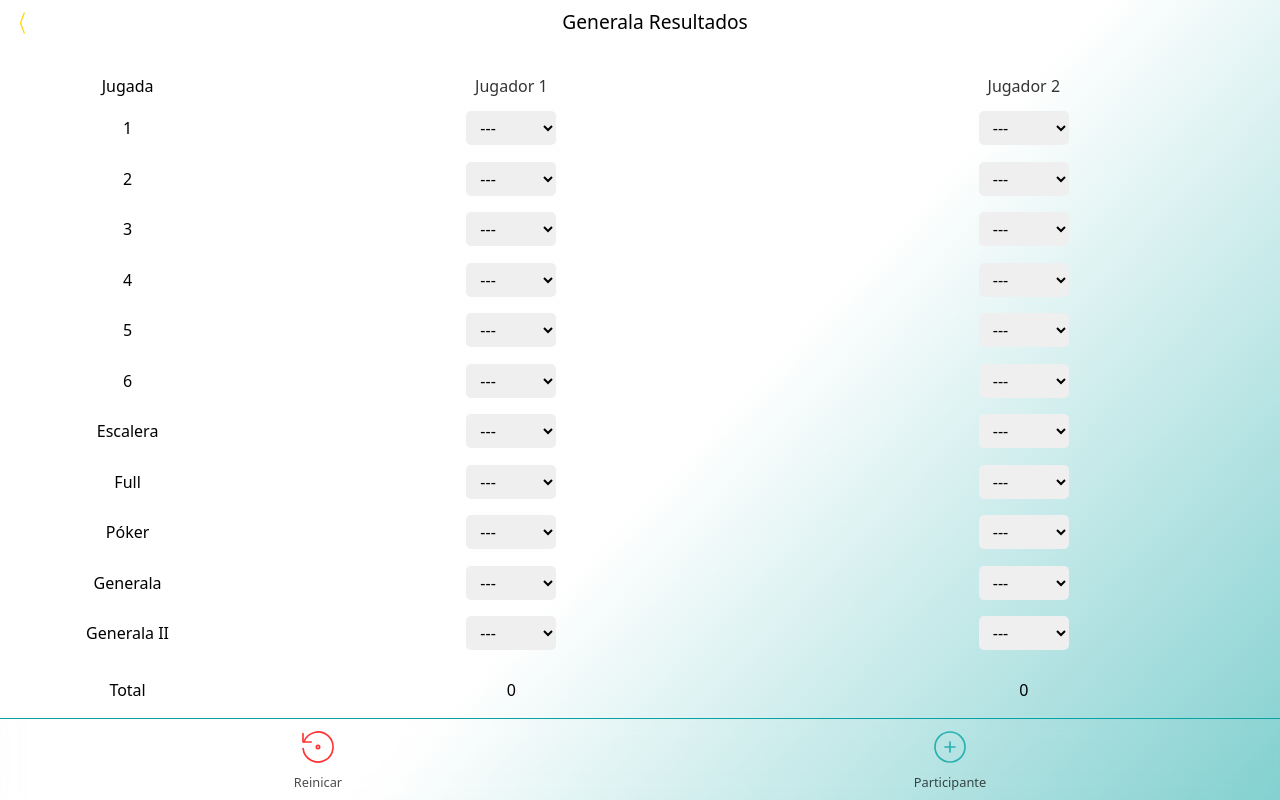
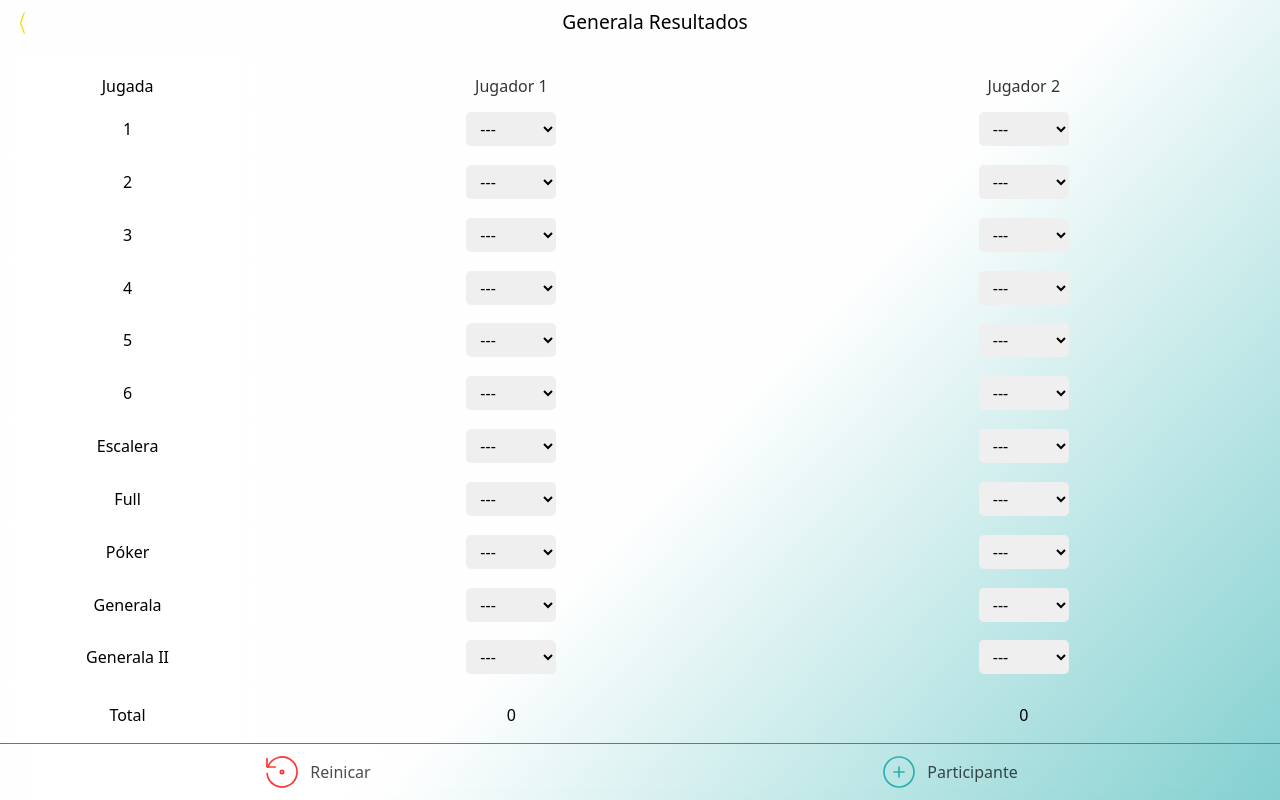
Before and after one commit to SRV013/anotadores, a React (Vite) app: page /generala in a window 1280 px wide. Built offline with nearby package versions, Linux system fonts and the light colour scheme.

Commit message:
style: enhance footer layout with flex display and improved alignment; remove unused stroke property from reset icon

```diff
--- a/src/components/generala/style.module.css
+++ b/src/components/generala/style.module.css
@@ -31,12 +31,14 @@
 }
 
 .footer span {
+    display: flex;
+    gap: .5rem;
+    align-items: center;
     cursor: pointer;
 }
 
 .footer p {
     opacity: .7;
-    font-size: .8rem;
 }
 
 .footer span:hover p {
--- a/src/icons/style.module.css
+++ b/src/icons/style.module.css
@@ -47,7 +47,6 @@
 .reset {
     width: 40px;
     height: 40px;
-    /* stroke: rgb(235, 232, 232); */
 }
 
 .reset {
```
